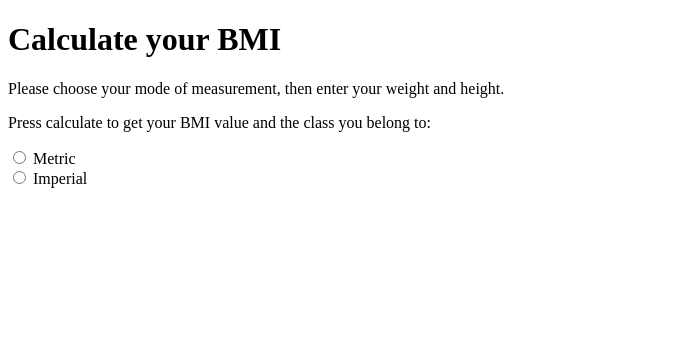
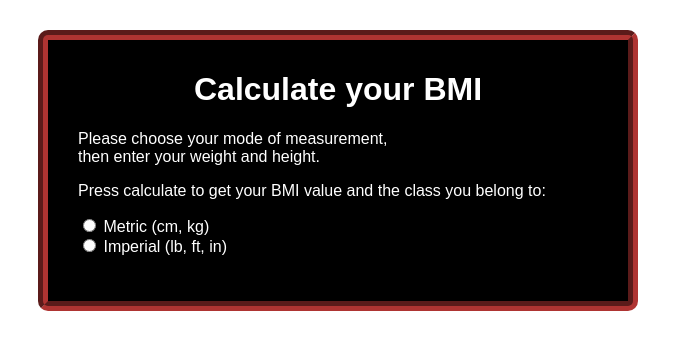
Before and after one commit to ceca2017/ceca2017.github.io, a plain HTML site: page index.html in a window 1280 px wide. Shown: the whole page, without its empty margins (0-693 px from the left). Drawn offline with nearby package versions, Linux system fonts and the light colour scheme.

Commit message:
Added CSS formatting to the webpage.

```diff
--- a/index.html
+++ b/index.html
@@ -4,6 +4,19 @@
         <meta charset="UTF-8">
         <title>BMI Calculator</title>
         <style>
+          #bmi_calc {
+            font-family: arial, sans-serif;
+            background-color: Black;
+            color: White;
+            position: relative;
+            min-width: 300px;
+            max-width: 600px;
+            border: 10px groove #af3432;
+            border-radius: 10px;
+            padding: 10px 30px 30px 30px;
+            margin: 30px;
+            box-sizing: border-box;
+          }
           .metric {
              display: none;
           }
@@ -12,6 +25,12 @@
           }
           #calculate {
               display: none;
+          }
+          h1 {
+            text-align: center;
+          }
+          #result {
+            padding-top: 15px;
           }
         </style>
         <script src="src/person.js"></script>
@@ -32,8 +51,8 @@
                   }
                 });
                 $('#calculate').click(function() {
-                    var w;
-                    var h;
+                    //var w;  2017-04-15 took out the declarations from here.
+                    //var h;
                     var person;
                     if ($('input[name=measure]:checked').val() == 'metric') {
                         var w = parseFloat($('#weight').val());
@@ -55,16 +74,18 @@
         </script>
     </head>
     <body>
+      <div id="bmi_calc">
         <h1>Calculate your BMI</h1>
-      <p>Please choose your mode of measurement, then enter your weight and height.</p>
+        <p>Please choose your mode of measurement, <br>
+          then enter your weight and height.</p>
         <p>Press calculate to get your BMI value and the class you belong to:</p>
           <form>
-            <input type="radio" name="measure" id="metric_true" value="metric"> Metric <br>
-            <input type="radio" name="measure" id="imperial_true" value="imperial"> Imperial <br>
+              <input type="radio" name="measure" id="metric_true" value="metric"> Metric (cm, kg) <br>
+              <input type="radio" name="measure" id="imperial_true" value="imperial"> Imperial (lb, ft, in) <br>
                   <input type="text" id="weight" class="metric" placeholder="Weight in kg">
                   <input type="text" id="height" class="metric" placeholder="Height in cm">
                   <input type="text" id="weight_lb" class="imperial" placeholder="Weight in lb">
-                <input type="text" id="height_ft" class="imperial" placeholder="Height in in">
+                  <input type="text" id="height_ft" class="imperial" placeholder="Height in ft">
                   <input type="text" id="height_in" class="imperial" placeholder="and inches">
               <input type="button" id="calculate" value="Calculate">
           </form>
@@ -72,5 +93,6 @@
               <span id="display_value"></span>
               <span id="display_message"></span>
           </div>
+        </div>
     </body>
 </html>
```
Lines whose indentation alone changed are shown as unchanged.
